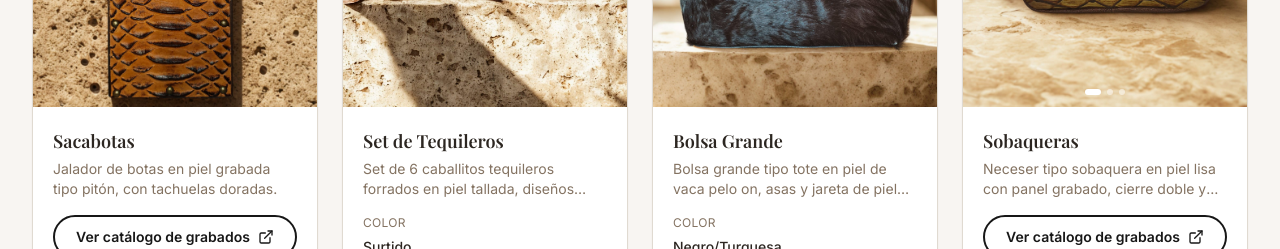
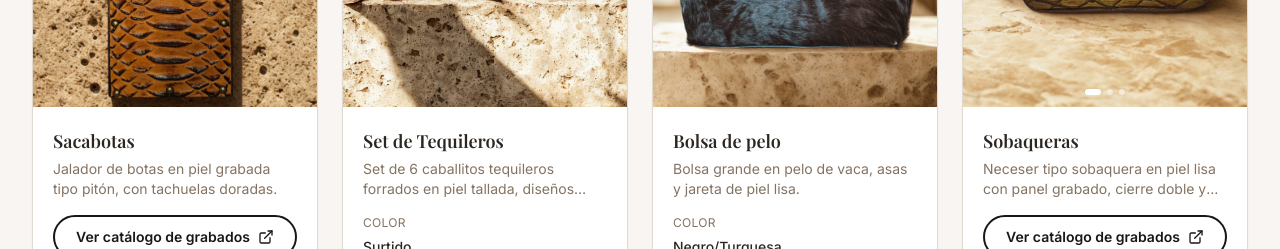
Before and after one commit to aguinagaangel595-eng/adivan-western-boots_, a React (Vite) app: page /shop in a window 1280 px wide. Shown: the part 4720-4969 px from the top of the page. Built offline with nearby package versions, Linux system fonts and the light colour scheme; the HTML template or start-up script is replaced by a standard one.

Commit message:
Rename 'Bolsa Grande' to 'Bolsa de pelo'
Updated product name and description for Bolsa Grande.

```diff
--- a/src/data/products.ts
+++ b/src/data/products.ts
@@ -294,11 +294,11 @@ export const products: Product[] = [
   },
   {
     id: 30,
-    name: "Bolsa Grande",
+    name: "Bolsa de pelo",
     price: 690,
     group: "Bolsos",
     category: "Bolsos",
-    description: "Bolsa grande tipo tote en piel de vaca pelo on, asas y jareta de piel lisa.",
+    description: "Bolsa grande en pelo de vaca, asas y jareta de piel lisa.",
     variants: [{ color: "Negro/Turquesa", images: ["/bolsa-grande.jpg"] }],
   },
   {
```
